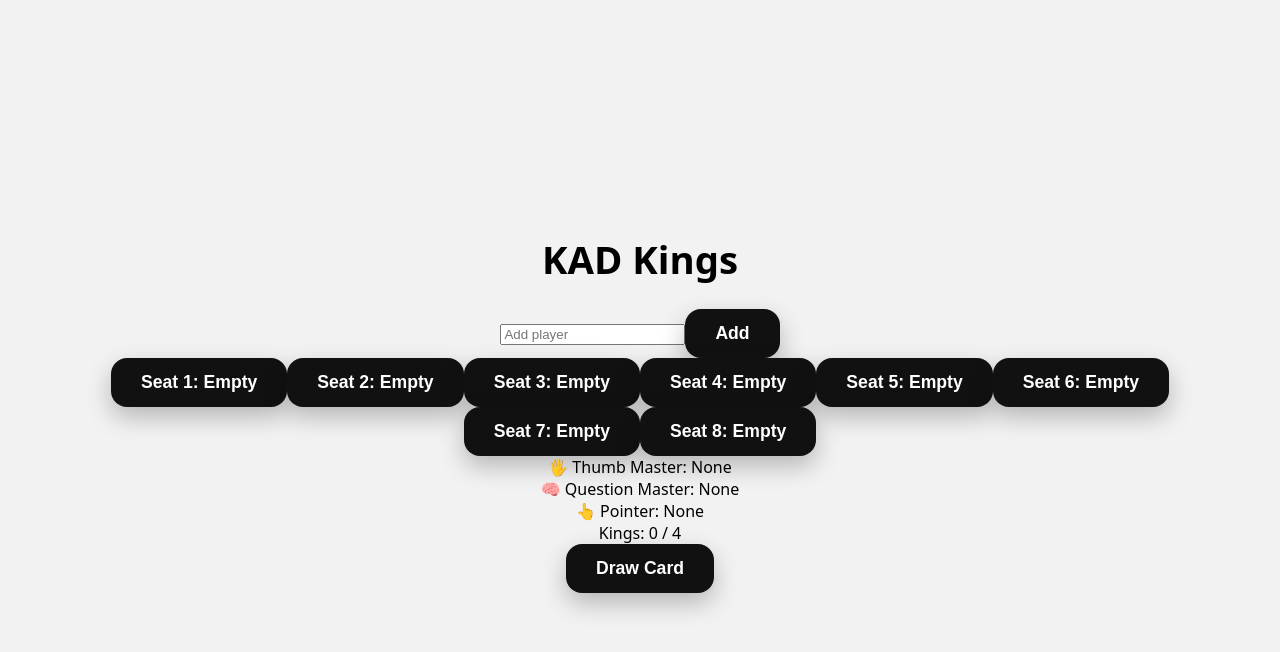
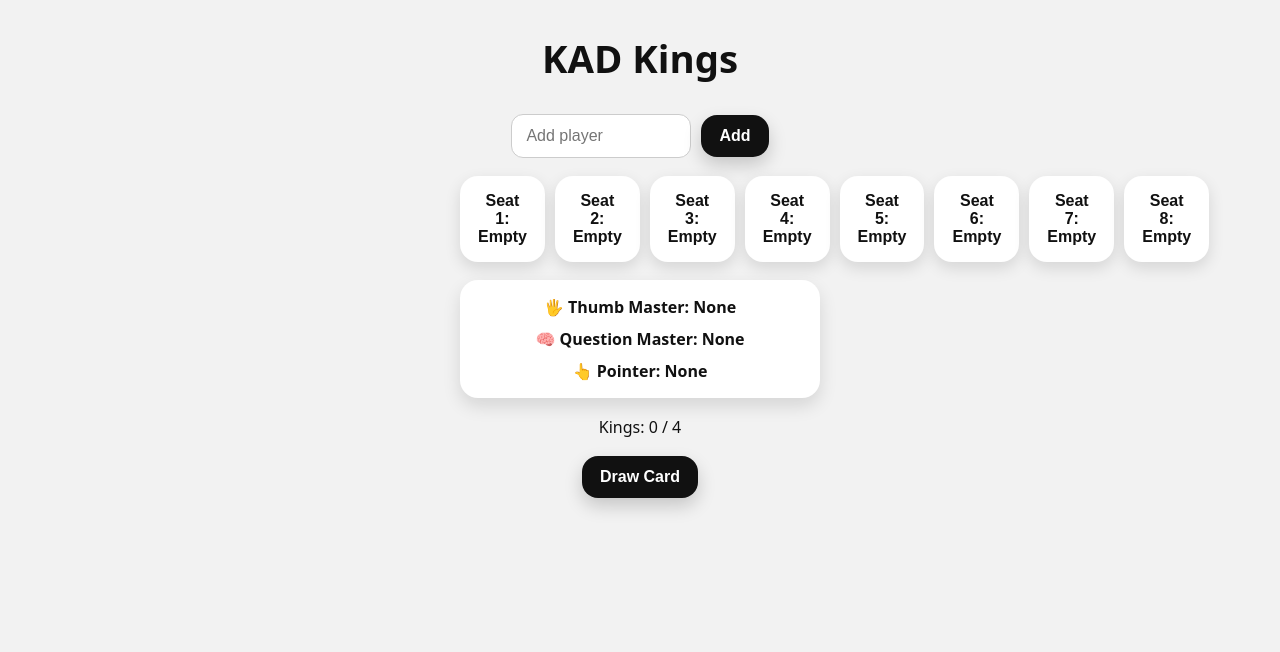
Before and after one commit to wbgl-blip/Visual-, a React (Vite) app: page / in a window 1280 px wide. Shown: the top 652 px of the page. Built offline with nearby package versions, Linux system fonts and the light colour scheme.

Commit message:
Refactor App.css for improved styling and layout

```diff
--- a/src/App.css
+++ b/src/App.css
@@ -1,3 +1,6 @@
+/* =====================
+   GLOBAL
+===================== */
 * {
   box-sizing: border-box;
 }
@@ -6,87 +9,138 @@ body {
   margin: 0;
   font-family: system-ui, -apple-system, BlinkMacSystemFont, sans-serif;
   background: #f2f2f2;
+  color: #111;
 }
 
+/* =====================
+   APP CONTAINER
+===================== */
 .app {
   min-height: 100vh;
+  padding: 24px 16px 40px;
   display: flex;
   flex-direction: column;
   align-items: center;
-  justify-content: center;
-  padding: 24px;
+  gap: 18px;
   text-align: center;
 }
 
+/* =====================
+   HEADINGS
+===================== */
 h1 {
+  margin: 8px 0 12px;
   font-size: 2.4rem;
-  margin-bottom: 24px;
+  font-weight: 800;
 }
 
-/* Button */
+/* =====================
+   INPUT ROW
+===================== */
+input {
+  padding: 12px 14px;
+  font-size: 1rem;
+  border-radius: 12px;
+  border: 1px solid #ccc;
+  outline: none;
+  width: 180px;
+}
+
+input:focus {
+  border-color: #111;
+}
+
+/* =====================
+   BUTTONS
+===================== */
 button {
   background: #111;
-  color: white;
+  color: #fff;
   border: none;
   border-radius: 16px;
-  padding: 14px 30px;
-  font-size: 1.1rem;
+  padding: 12px 18px;
+  font-size: 1rem;
   font-weight: 600;
   cursor: pointer;
-  box-shadow: 0 10px 25px rgba(0,0,0,0.25);
-  transition: transform 0.15s ease, box-shadow 0.15s ease;
+  box-shadow: 0 8px 18px rgba(0,0,0,0.18);
+  transition: transform 0.12s ease, box-shadow 0.12s ease;
 }
 
 button:active {
   transform: scale(0.96);
-  box-shadow: 0 6px 14px rgba(0,0,0,0.25);
+  box-shadow: 0 4px 10px rgba(0,0,0,0.2);
 }
 
-/* Card animation wrapper */
-.card-wrapper {
-  margin-top: 32px;
-  perspective: 1000px;
+/* =====================
+   SEATS SECTION
+===================== */
+.seats {
+  width: 100%;
+  max-width: 360px;
+  display: grid;
+  grid-template-columns: 1fr;
+  gap: 10px;
 }
 
-/* Card */
-.card {
-  width: 240px;
-  height: 300px;
-  background: white;
-  border-radius: 22px;
-  padding: 24px;
-  box-shadow: 0 20px 45px rgba(0,0,0,0.2);
+.seat {
+  background: #fff;
+  color: #111;
+  border-radius: 18px;
+  padding: 14px 16px;
+  font-weight: 600;
+  box-shadow: 0 6px 16px rgba(0,0,0,0.12);
+  border: 2px solid transparent;
+}
+
+.active-seat {
+  border-color: #111;
+}
+
+/* =====================
+   ROLES PANEL
+===================== */
+.roles {
+  width: 100%;
+  max-width: 360px;
+  background: #fff;
+  border-radius: 18px;
+  padding: 16px 18px;
+  box-shadow: 0 8px 18px rgba(0,0,0,0.12);
   display: flex;
   flex-direction: column;
-  align-items: center;
-  justify-content: center;
-  animation: flipIn 0.5s ease;
+  gap: 8px;
+  font-weight: 600;
 }
 
-/* Card value */
-.card-value {
-  font-size: 4.5rem;
-  font-weight: 800;
-  margin-bottom: 12px;
+/* =====================
+   GAME INFO
+===================== */
+.app > div {
+  display: flex;
+  gap: 10px;
+  align-items: center;
 }
 
-/* Card text */
+/* =====================
+   CARD DISPLAY
+===================== */
+.card {
+  margin-top: 12px;
+  background: #fff;
+  border-radius: 22px;
+  padding: 26px 24px;
+  width: 260px;
+  box-shadow: 0 14px 30px rgba(0,0,0,0.18);
+}
+
+.card-value {
+  font-size: 3.2rem;
+  font-weight: 900;
+  margin-bottom: 10px;
+}
+
 .card-text {
   font-size: 1.2rem;
   font-weight: 600;
-  color: #444;
   line-height: 1.4;
-  padding: 0 10px;
 }
-
-/* Flip animation */
-@keyframes flipIn {
-  from {
-    transform: rotateY(90deg) scale(0.9);
-    opacity: 0;
-  }
-  to {
-    transform: rotateY(0deg) scale(1);
-    opacity: 1;
-  }
-}
```
